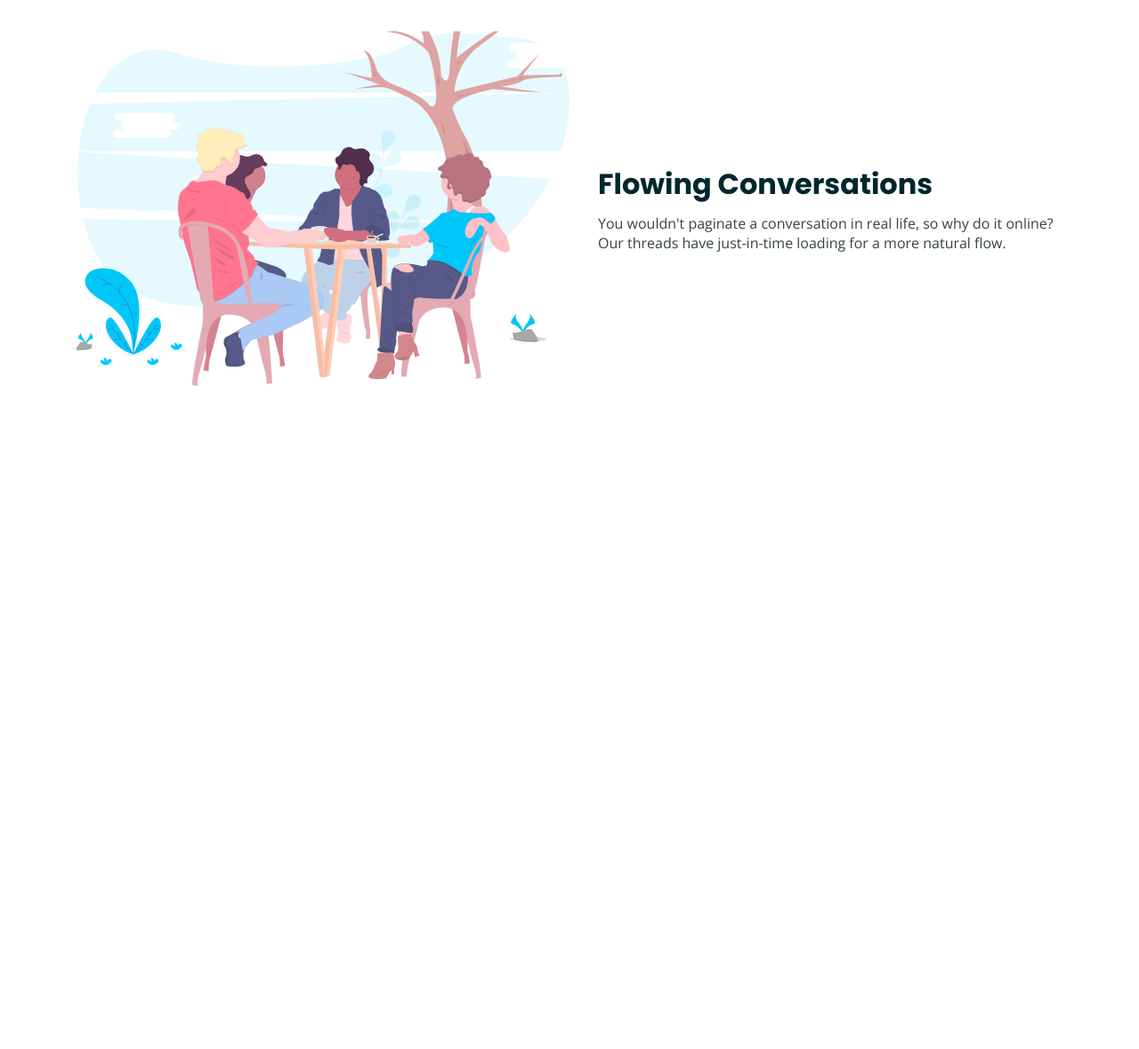
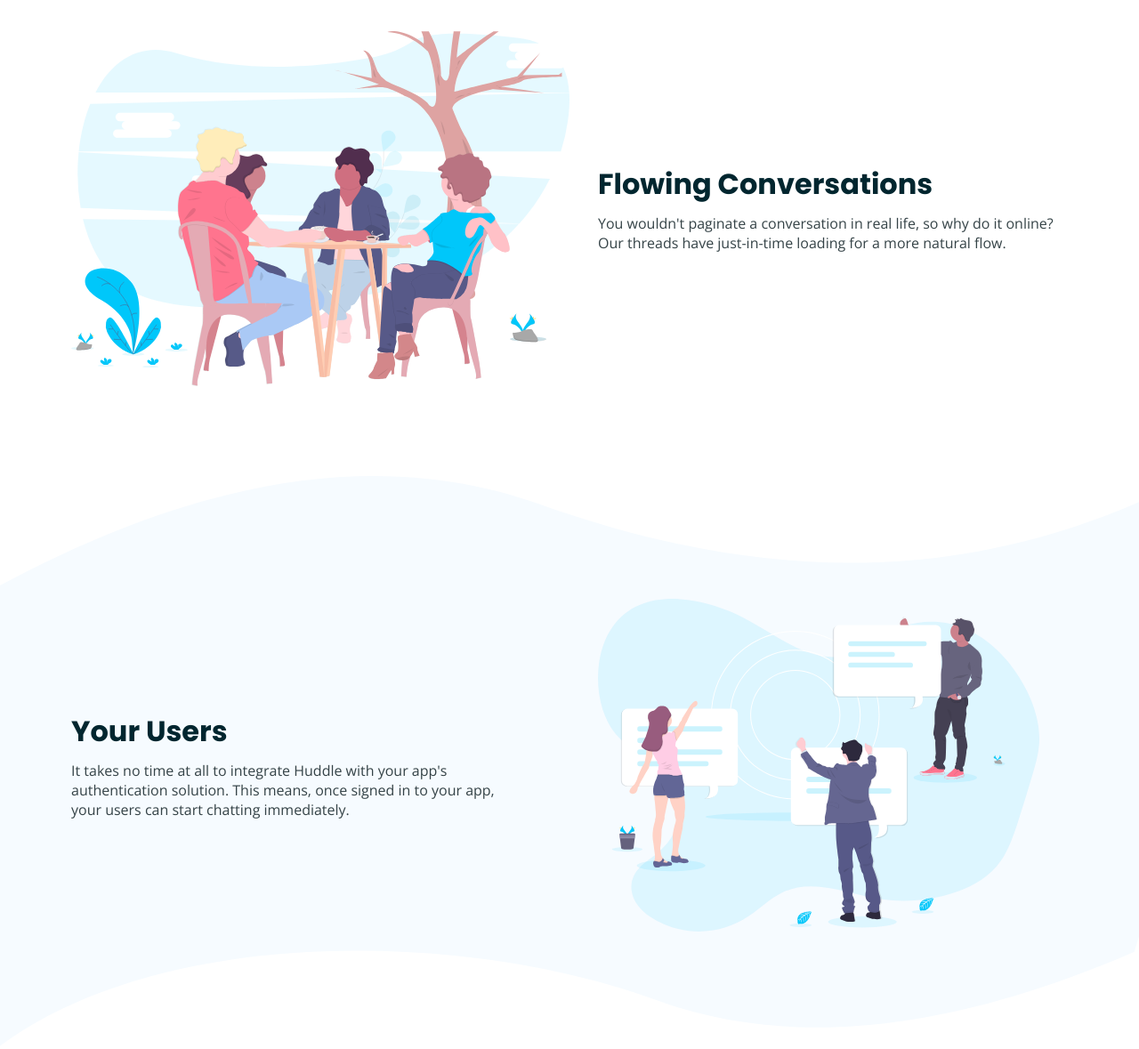
Before and after one commit to BlackFury117/Huddle-landing-page-with-curved-sections, a plain HTML site: page index.html in a window 1280 px wide. Shown: the part 2302-3481 px from the top of the page at 89% size. Before the commit the page ends 2773 px from the top, so only its background shows below. Drawn offline with nearby package versions, Linux system fonts and the light colour scheme.

Commit message:
Finishing the fourth section

```diff
--- a/index.html
+++ b/index.html
@@ -107,14 +107,30 @@
       </div>
     </section>
 
+    <section class="fourth-section">
+      <img src="./images/bg-section-top-desktop-2.svg" alt="" class="second-bg-desktop">
+      <div class="fourth-container another-bg-img">
+        <div class="user-text">
+          <h4>Your Users</h4>
+          <p class="paragraph-user">
+            It takes no time at all to integrate Huddle with your app's authentication solution. This means,
+            once signed in to your app, your users can start chatting immediately.
+          </p>
+        </div>
+        <div class="user-img">
+          <img src="./images/illustration-your-users.svg" alt="" class="img-user">
+        </div>
+      </div>
+      <img src="./images/bg-section-bottom-desktop-2.svg" alt="" class="second-bg-desktop">
+    </section>
+
 
   </main>
 
   <!--
 
-  Your Users
-  It takes no time at all to integrate Huddle with your app's authentication solution. This means,
-  once signed in to your app, your users can start chatting immediately.
+
+
 
   Ready To Build Your Community?
   Get Started For Free
--- a/scss/styles.scss
+++ b/scss/styles.scss
@@ -177,6 +177,9 @@
 
 /// THIRD SECTION ///
 
+.third-section{
+  margin-bottom: 4rem;
+
   .third-container{
     display: grid;
     grid-template-columns: 1fr 1fr;
@@ -213,5 +216,57 @@
       color: $text-color;
     }
   }
+}
 
 /// FOURTH SECTION ///
+
+.fourth-section{
+  margin-bottom: 4rem;
+
+  .second-bg-desktop{
+    display: block;
+    width: 100%;
+    object-fit: cover;
+  }
+
+  .another-bg-img{
+    background-color: #f6fbff;
+  }
+
+  .fourth-container{
+    display: grid;
+    grid-template-columns: 1fr 1fr;
+    grid-template-rows: 1fr;
+    gap: 0px 0px;
+    grid-auto-flow: row;
+    grid-template-areas:
+      "user-text user-img";
+    padding: 0 5rem 0 5rem;
+
+    .user-text {
+      justify-self: start;
+      align-self: center;
+      grid-area: user-text;
+      padding-right: 3rem;
+    }
+
+    h4{
+      @include heading;
+    }
+
+    .paragraph-user{
+      color: $text-color;
+    }
+
+    .user-img {
+      justify-self: end;
+      align-self: center;
+      grid-area: user-img;
+      padding: 0 2rem;
+    }
+
+    .img-user{
+      width: 100%;
+    }
+  }
+}
```
Also changed, not shown: dist/styles.css, 1 other file. Lines whose indentation alone changed are shown as unchanged.
